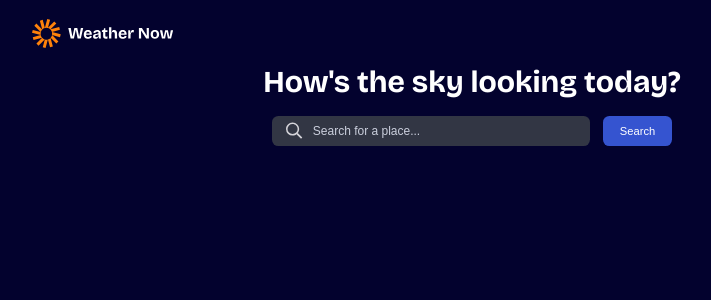
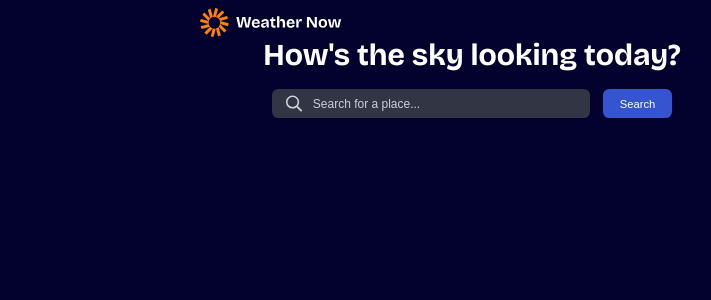
Before and after one commit to tiagocoutinho-ts/weather-app, a React (Vite) app: page / in a window 1280 px wide. Shown: the top 300 px of the page, without its empty margins (168-879 px from the left). Built offline with nearby package versions, Linux system fonts and the light colour scheme.

Commit message:
Changing the font size from 100% to 16px in the root directory

```diff
--- a/src/App.module.css
+++ b/src/App.module.css
@@ -1,4 +1,6 @@
 main {
+  max-width: 200rem;
+  margin: auto;
   margin: auto;
 }
 
--- a/src/components/ForecastSearch/index.jsx
+++ b/src/components/ForecastSearch/index.jsx
@@ -31,11 +31,11 @@
         return (
             <div className={style.main}>
 
+
+                <header className={style.header}>
                 <div className={style.logo}>
                     <img src={LogoWeather} />
                 </div>
-
-                <header className={style.header}>
 
                     <h1>How's the sky looking today?</h1>
 
--- a/src/components/ForecastSearch/style.module.css
+++ b/src/components/ForecastSearch/style.module.css
@@ -1,10 +1,6 @@
 .logo {
   height: 1.8rem;
-  margin-top: 1.2rem;
-  margin-left: 12rem;
-  margin-bottom: 1rem;
   display: flex;
-  justify-content: space-between;
 }
 
 .header {
--- a/src/index.css
+++ b/src/index.css
@@ -1,5 +1,5 @@
 :root {
-  font-size: 100%;
+  font-size: 16px;
   font-family: "DMSans-Medium";
 
   font-synthesis: none;
```
